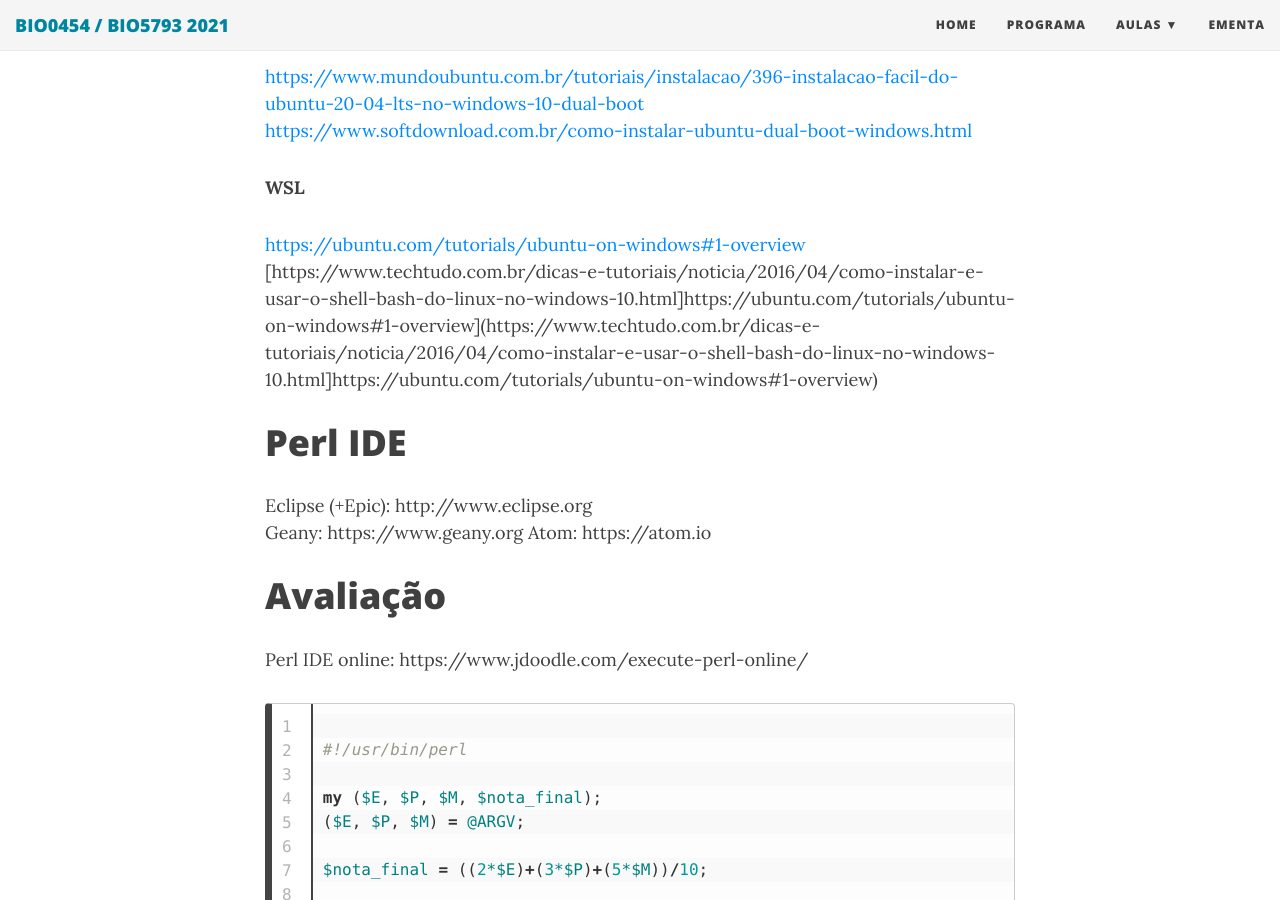
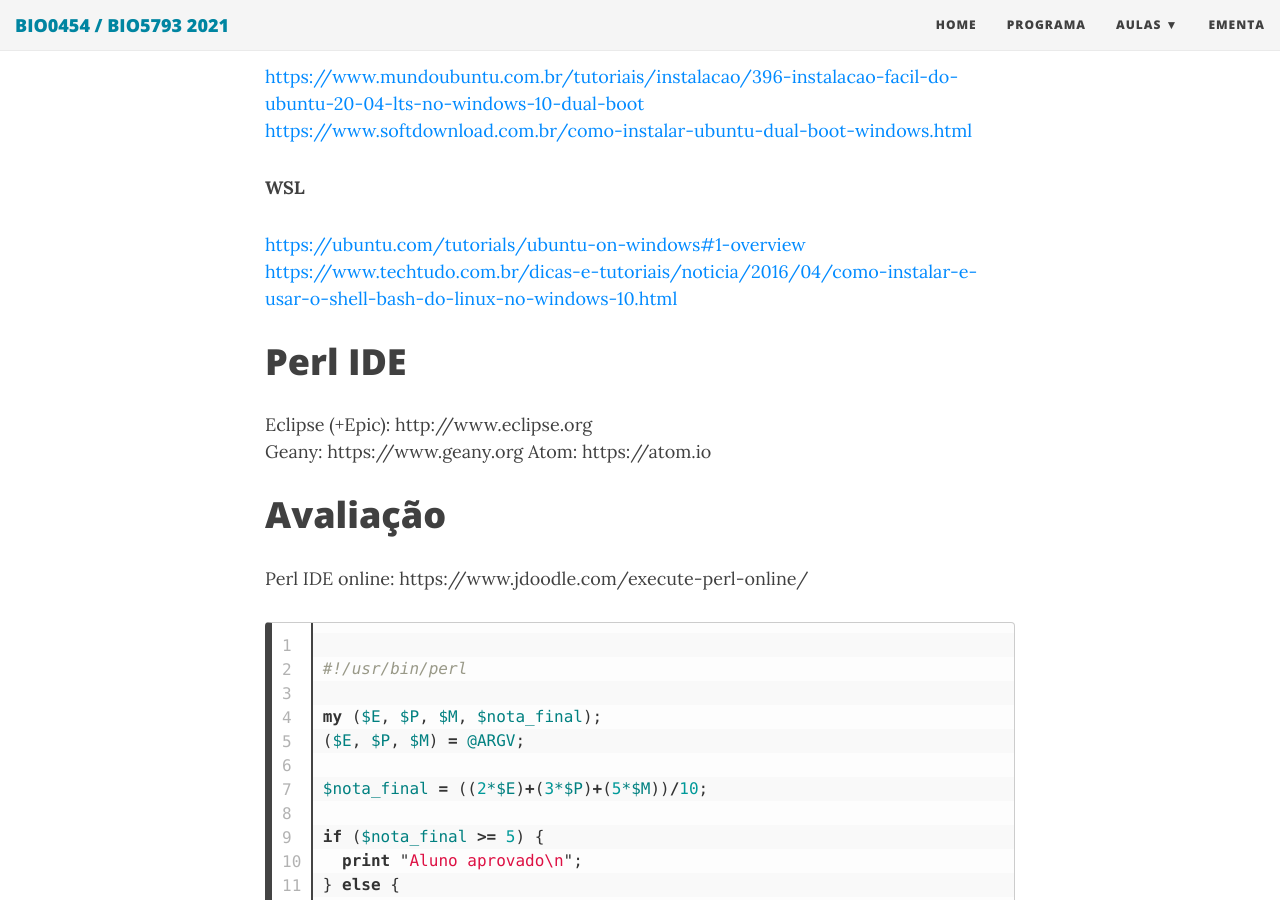
Before and after one commit to tttorres/introprog-copy, a Jekyll site: the page built from _posts/2021-08-19-Aula01.md, in a window 1280 px wide and 900 px high, scrolled down 562 px. Built offline with Jekyll 4.4.1, drawn with Linux system fonts in a browser that asks for light colours; nearby versions of some CDN libraries; some of the changed lines change nothing that is shown.

Commit message:
Update 2021-08-19-Aula01.md

```diff
--- a/_posts/2021-08-19-Aula01.md
+++ b/_posts/2021-08-19-Aula01.md
@@ -19,7 +19,7 @@
 **WSL**
 
 [https://ubuntu.com/tutorials/ubuntu-on-windows#1-overview](https://ubuntu.com/tutorials/ubuntu-on-windows#1-overview)
-[https://www.techtudo.com.br/dicas-e-tutoriais/noticia/2016/04/como-instalar-e-usar-o-shell-bash-do-linux-no-windows-10.html]https://ubuntu.com/tutorials/ubuntu-on-windows#1-overview](https://www.techtudo.com.br/dicas-e-tutoriais/noticia/2016/04/como-instalar-e-usar-o-shell-bash-do-linux-no-windows-10.html]https://ubuntu.com/tutorials/ubuntu-on-windows#1-overview)
+[https://www.techtudo.com.br/dicas-e-tutoriais/noticia/2016/04/como-instalar-e-usar-o-shell-bash-do-linux-no-windows-10.html](https://www.techtudo.com.br/dicas-e-tutoriais/noticia/2016/04/como-instalar-e-usar-o-shell-bash-do-linux-no-windows-10.html]https://ubuntu.com/tutorials/ubuntu-on-windows#1-overview)
 
 
 # Perl IDE
```
